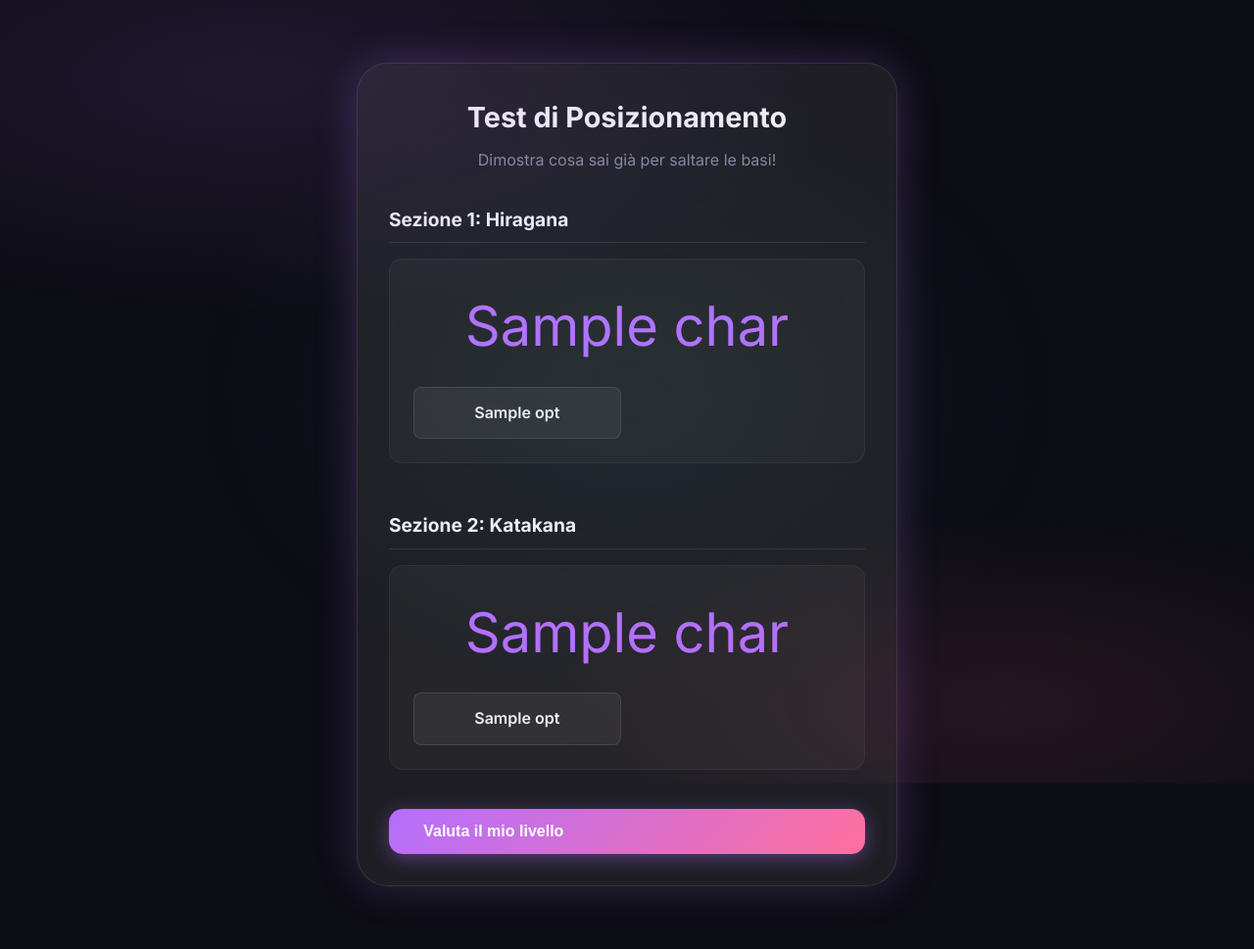
After one commit to lucaadesso/japanese-app, a FastAPI app: template app/templates/placement.html in a window 1280 px wide. The commit adds this page. Shown: the whole page at 98% size. Run offline with FastAPI, Linux system fonts and the light colour scheme; the template is opened without the code that fills it: most values are stand-ins (such as "Sample title", 1, 10 or a date in 2020).

Commit message:
Add placement test feature

```diff
--- a/app/main.py
+++ b/app/main.py
@@ -442,28 +442,79 @@ async def settings_page(request: Request, db: Session = Depends(get_db)):
 
 
 @app.post("/settings", response_class=HTMLResponse)
-async def save_settings(request: Request, db: Session = Depends(get_db)):
-    user = require_user(request, db)
+async def update_settings(request: Request, db: Session = Depends(get_db)):
+    user = await get_current_user(request, db)
+    if not user:
+        return RedirectResponse(url="/", status_code=303)
+
     form = await request.form()
-
-    # Parse and validate inputs
     try:
         minutes = int(form.get("target_daily_minutes", 20))
-        minutes = max(5, min(120, minutes))   # clamp 5–120 min
-    except (ValueError, TypeError):
+        new_cards = int(form.get("target_daily_new_cards", 5))
+        if minutes < 5: minutes = 5
+        if minutes > 120: minutes = 120
+        if new_cards < 1: new_cards = 1
+        if new_cards > 50: new_cards = 50
+    except ValueError:
         minutes = 20
-
-    try:
-        new_cards = int(form.get("target_daily_new_cards", 5))
-        new_cards = max(1, min(20, new_cards))
-    except (ValueError, TypeError):
         new_cards = 5
-
-    strict = form.get("strict_mode") == "1"
 
     user.target_daily_minutes   = minutes
     user.target_daily_new_cards = new_cards
-    user.strict_mode            = strict
     db.commit()
+    return RedirectResponse(url="/dashboard", status_code=303)
 
-    return RedirectResponse(url="/settings?saved=1", status_code=303)
+
+# ─── Placement Test ──────────────────────────────────────────────────────────
+
+@app.get("/placement", response_class=HTMLResponse)
+async def placement_test(request: Request, db: Session = Depends(get_db)):
+    user = await get_current_user(request, db)
+    if not user:
+        return RedirectResponse(url="/", status_code=303)
+
+    # Store quiz data in session so we can validate it
+    hiragana_quiz = srs.generate_placement_quiz("hiragana", 5)
+    katakana_quiz = srs.generate_placement_quiz("katakana", 5)
+
+    request.session["placement_quiz"] = {
+        "hiragana": [{"id": q["id"], "answer": q["answer"]} for q in hiragana_quiz],
+        "katakana": [{"id": q["id"], "answer": q["answer"]} for q in katakana_quiz]
+    }
+
+    return templates.TemplateResponse("placement.html", {
+        "request": request,
+        "hiragana_quiz": hiragana_quiz,
+        "katakana_quiz": katakana_quiz
+    })
+
+@app.post("/placement/submit", response_class=HTMLResponse)
+async def submit_placement(request: Request, db: Session = Depends(get_db)):
+    user = await get_current_user(request, db)
+    if not user:
+        return RedirectResponse(url="/", status_code=303)
+
+    form = await request.form()
+    quiz_data = request.session.get("placement_quiz", {})
+    if not quiz_data:
+        return RedirectResponse(url="/dashboard", status_code=303)
+
+    # Evaluate Hiragana
+    h_correct = 0
+    for q in quiz_data.get("hiragana", []):
+        if form.get(f"h_{q['id']}") == q["answer"]:
+            h_correct += 1
+
+    # Evaluate Katakana
+    k_correct = 0
+    for q in quiz_data.get("katakana", []):
+        if form.get(f"k_{q['id']}") == q["answer"]:
+            k_correct += 1
+
+    # If >= 4/5, fast track
+    if h_correct >= 4:
+        srs.fast_track_phase(db, user, "hiragana")
+    if k_correct >= 4:
+        srs.fast_track_phase(db, user, "katakana")
+
+    return RedirectResponse(url="/dashboard", status_code=303)
--- a/app/srs.py
+++ b/app/srs.py
@@ -633,3 +633,48 @@ def get_zen_word_by_id(word_id: int) -> Optional[dict]:
         if w["id"] == word_id:
             return w
     return None
+
+def fast_track_phase(db: Session, user: User, phase: str) -> None:
+    """Marks all cards in a given phase as learned (srs_stage=2) with an initial interval."""
+    ucs = (
+        db.query(UserCard)
+        .join(Card, UserCard.card_id == Card.id)
+        .filter(UserCard.user_id == user.id, Card.phase == phase)
+        .all()
+    )
+    today = date.today()
+    now = datetime.now()
+    for uc in ucs:
+        if uc.srs_stage < 2:
+            uc.srs_stage = 2
+            uc.is_new = False
+            uc.interval = 5
+            uc.repetitions = 1
+            uc.ease_factor = 2.5
+            uc.last_reviewed = today
+            uc.introduced_date = today
+            uc.due_date = now + timedelta(days=5)
+    db.commit()
+
+def generate_placement_quiz(phase: str, num_questions: int = 5) -> list[dict]:
+    import random
+    data = HIRAGANA_DATA if phase == "hiragana" else KATAKANA_DATA
+    if not data:
+        return []
+
+    questions = random.sample(data, min(num_questions, len(data)))
+    quiz = []
+    all_romaji = list(set([item[2] for item in data]))
+
+    for i, item in enumerate(questions):
+        correct = item[2]
+        wrong_options = random.sample([r for r in all_romaji if r != correct], 3)
+        options = [correct] + wrong_options
+        random.shuffle(options)
+        quiz.append({
+            "id": i,
+            "char": item[0],
+            "answer": correct,
+            "options": options
+        })
+    return quiz
--- /dev/null
+++ b/app/templates/placement.html
@@ -0,0 +1,110 @@
+{% extends "base.html" %}
+
+{% block title %}Placement Test — 日本語{% endblock %}
+
+{% block head %}
+<style>
+.quiz-container {
+  max-width: 600px;
+  margin: 2rem auto;
+  background: var(--bg-glass);
+  border: 1px solid var(--border);
+  border-radius: var(--radius-xl);
+  padding: 2rem;
+  box-shadow: var(--shadow-glow);
+}
+.question {
+  margin-bottom: 2rem;
+  padding: 1.5rem;
+  background: rgba(255,255,255,.03);
+  border-radius: var(--radius-md);
+  border: 1px solid rgba(255,255,255,.05);
+}
+.char-display {
+  font-size: 3.5rem;
+  text-align: center;
+  margin-bottom: 1rem;
+  color: var(--accent-1);
+}
+.options-grid {
+  display: grid;
+  grid-template-columns: 1fr 1fr;
+  gap: .8rem;
+}
+.option-label {
+  display: flex;
+  align-items: center;
+  justify-content: center;
+  background: rgba(255,255,255,.06);
+  border: 1px solid var(--border);
+  border-radius: var(--radius-sm);
+  padding: .8rem;
+  cursor: pointer;
+  transition: all .2s;
+  font-weight: 600;
+}
+.option-label:hover {
+  border-color: var(--accent-2);
+  background: rgba(255,255,255,.1);
+}
+input[type="radio"] {
+  display: none;
+}
+input[type="radio"]:checked + .option-label {
+  background: var(--accent-1);
+  color: #fff;
+  border-color: var(--accent-1);
+}
+</style>
+{% endblock %}
+
+{% block content %}
+<div class="container-sm">
+  <div class="quiz-container">
+    <div style="text-align:center; margin-bottom:2rem;">
+      <h1 style="font-size:1.8rem; font-weight:700; margin-bottom:.5rem;">Test di Posizionamento</h1>
+      <p style="color:var(--text-muted);">Dimostra cosa sai già per saltare le basi!</p>
+    </div>
+
+    <form method="POST" action="/placement/submit">
+
+      <!-- Hiragana Section -->
+      <h2 style="font-size:1.2rem; margin-bottom:1rem; color:var(--text-primary); border-bottom:1px solid var(--border); padding-bottom:.5rem;">Sezione 1: Hiragana</h2>
+      {% for q in hiragana_quiz %}
+      <div class="question">
+        <div class="char-display">{{ q.char }}</div>
+        <div class="options-grid">
+          {% for opt in q.options %}
+          <label>
+            <input type="radio" name="h_{{ q.id }}" value="{{ opt }}" required>
+            <div class="option-label">{{ opt }}</div>
+          </label>
+          {% endfor %}
+        </div>
+      </div>
+      {% endfor %}
+
+      <!-- Katakana Section -->
+      <h2 style="font-size:1.2rem; margin-bottom:1rem; color:var(--text-primary); border-bottom:1px solid var(--border); padding-bottom:.5rem; margin-top:3rem;">Sezione 2: Katakana</h2>
+      {% for q in katakana_quiz %}
+      <div class="question">
+        <div class="char-display">{{ q.char }}</div>
+        <div class="options-grid">
+          {% for opt in q.options %}
+          <label>
+            <input type="radio" name="k_{{ q.id }}" value="{{ opt }}" required>
+            <div class="option-label">{{ opt }}</div>
+          </label>
+          {% endfor %}
+        </div>
+      </div>
+      {% endfor %}
+
+      <div style="text-align:center; margin-top:2.5rem;">
+        <button type="submit" class="btn btn-primary btn-lg" style="width:100%;">Valuta il mio livello</button>
+      </div>
+    </form>
+
+  </div>
+</div>
+{% endblock %}
```
Also changed, not shown: app/templates/dashboard.html (+12 -1 lines).
